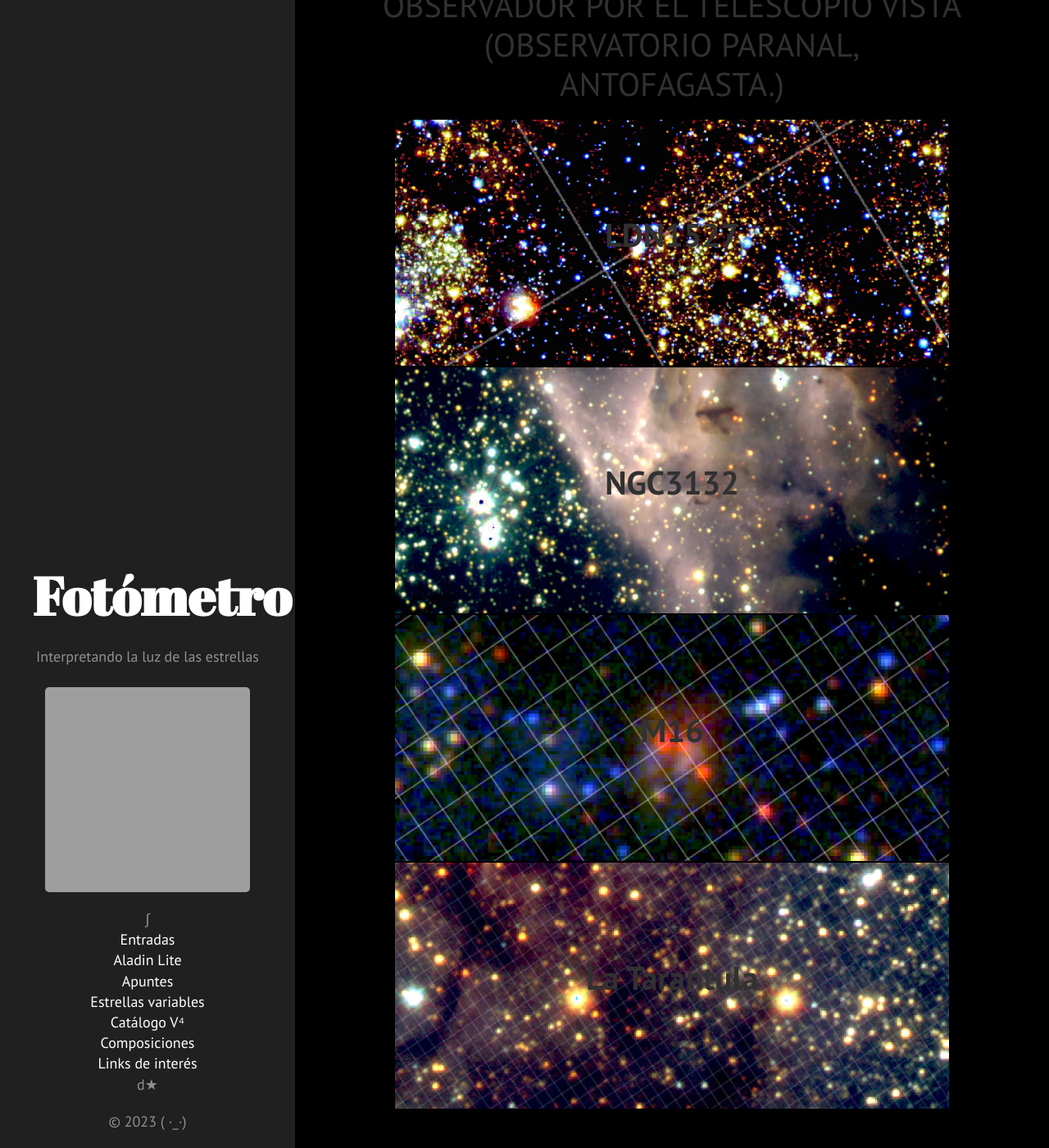
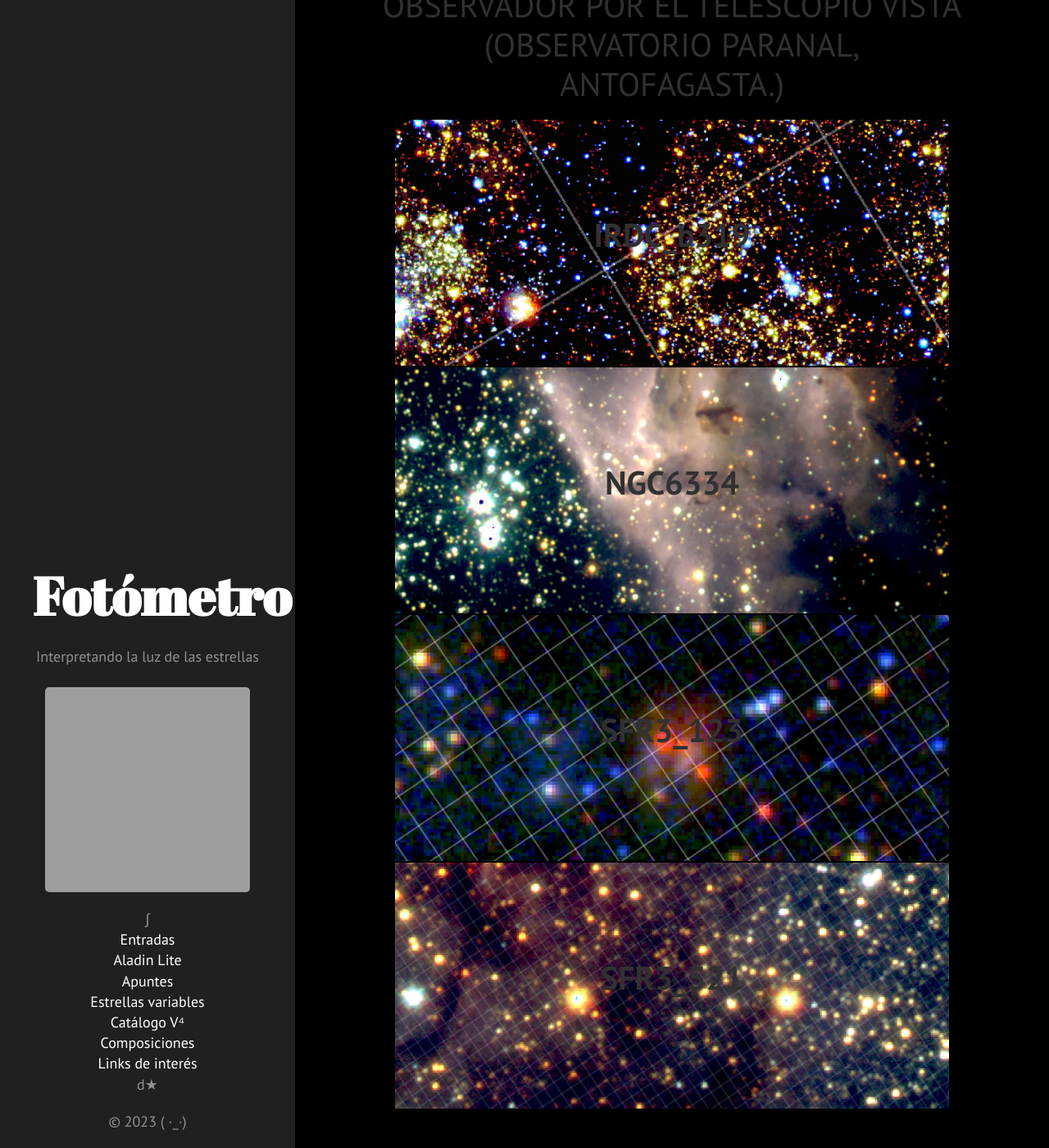
Before and after one commit to nicomedinap/nicomedinap.github.io, a Jekyll site: the page built from Galeria/VISTA.md, in a window 1280 px wide and 1400 px high, scrolled down 206 px. Shown: the whole window at 82% size. Built offline with Jekyll 4.4.1, drawn with Linux system fonts in a browser that asks for light colours; grey boxes are pictures that could not be loaded.

Commit message:
Update VISTA.md

```diff
--- a/Galeria/VISTA.md
+++ b/Galeria/VISTA.md
@@ -27,7 +27,7 @@ title: Composiciones
                 <div class="inner">
                     <a href="#" class="test_click">
                         <div class="flex_this">
-                            <h1 class="test_title">LDN1527</h1>
+                            <h1 class="test_title">IRDC_b319</h1>
 
                         </div>
                     </a>
@@ -37,7 +37,7 @@ title: Composiciones
                 <div class="inner">
                     <a href="#" class="test_click">
                         <div class="flex_this">
-                            <h1 class="test_title">NGC3132</h1>
+                            <h1 class="test_title">NGC6334</h1>
 
                         </div>
                     </a>
@@ -47,7 +47,7 @@ title: Composiciones
                 <div class="inner">
                     <a href="#" class="test_click">
                         <div class="flex_this">
-                            <h1 class="test_title">M16</h1>
+                            <h1 class="test_title">SFR3_123</h1>
 
                         </div>
                     </a>
@@ -57,7 +57,7 @@ title: Composiciones
                 <div class="inner">
                     <a href="#" class="test_click">
                         <div class="flex_this">
-                            <h1 class="test_title">La Tarantula</h1>
+                            <h1 class="test_title">SFR3_521</h1>
 
                         </div>
                     </a>
```
